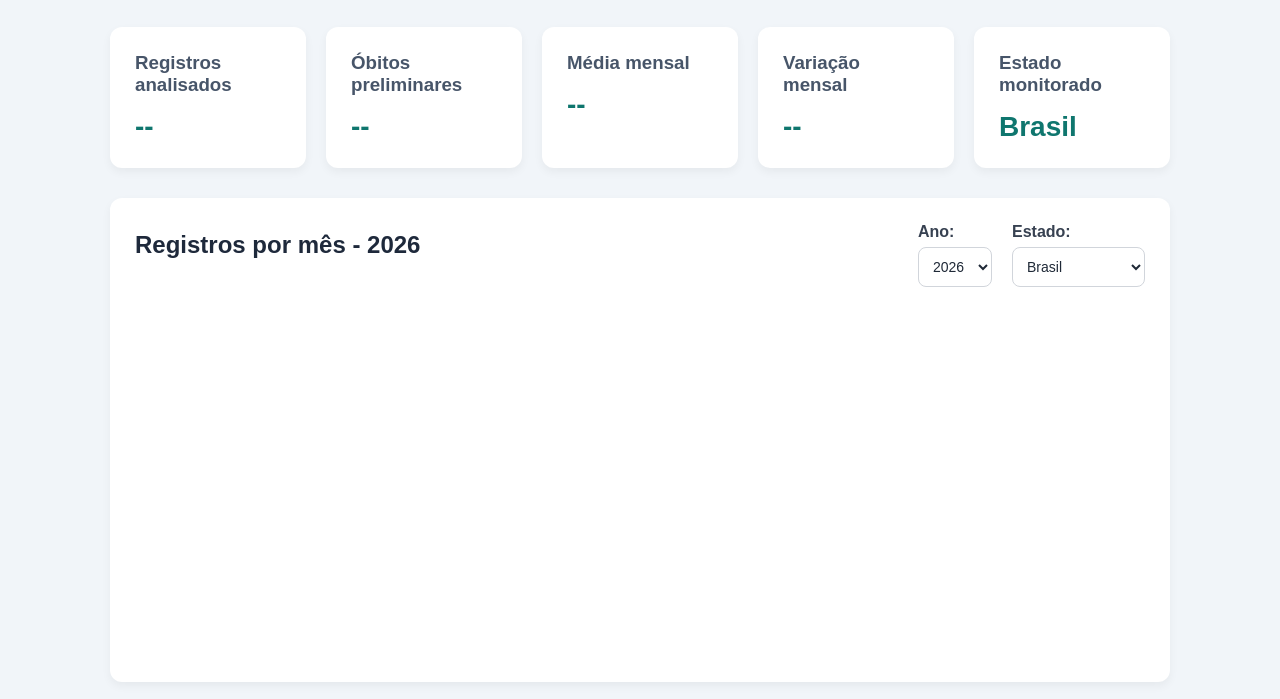
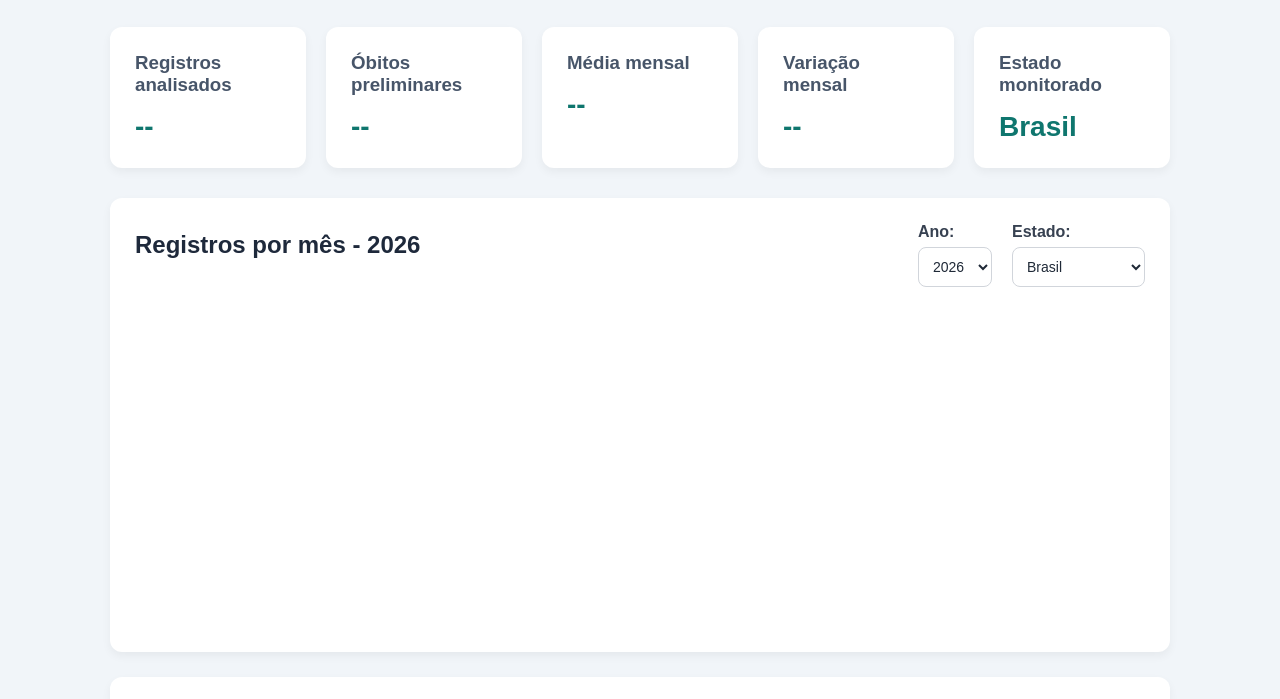
Before and after one commit to Luke1224i/denguedata, a plain HTML site: page index.html in a window 1280 px wide. Shown: the part 249-948 px from the top of the page. Drawn offline with nearby package versions, Linux system fonts and the light colour scheme; no server answers.

Commit message:
Ajusta estilo do dashboard

```diff
--- a/style.css
+++ b/style.css
@@ -236,14 +236,23 @@ footer {
     height: 100% !important;
 }
 
-/* Limita o tamanho dos gráficos */
+
+/* CORREÇÃO DEFINITIVA DO TAMANHO DOS GRÁFICOS */
+
 .grafico-container {
-    position: relative;
-    width: 100%;
-    height: 350px;
-    max-height: 350px;
+    position: relative !important;
+    width: 100% !important;
+    height: 320px !important;
+    min-height: 320px !important;
+    max-height: 320px !important;
+    overflow: hidden;
 }
 
 .grafico-container canvas {
-    display: block;
+    position: absolute !important;
+    top: 0 !important;
+    left: 0 !important;
+    width: 100% !important;
+    height: 320px !important;
+    max-height: 320px !important;
 }
```
